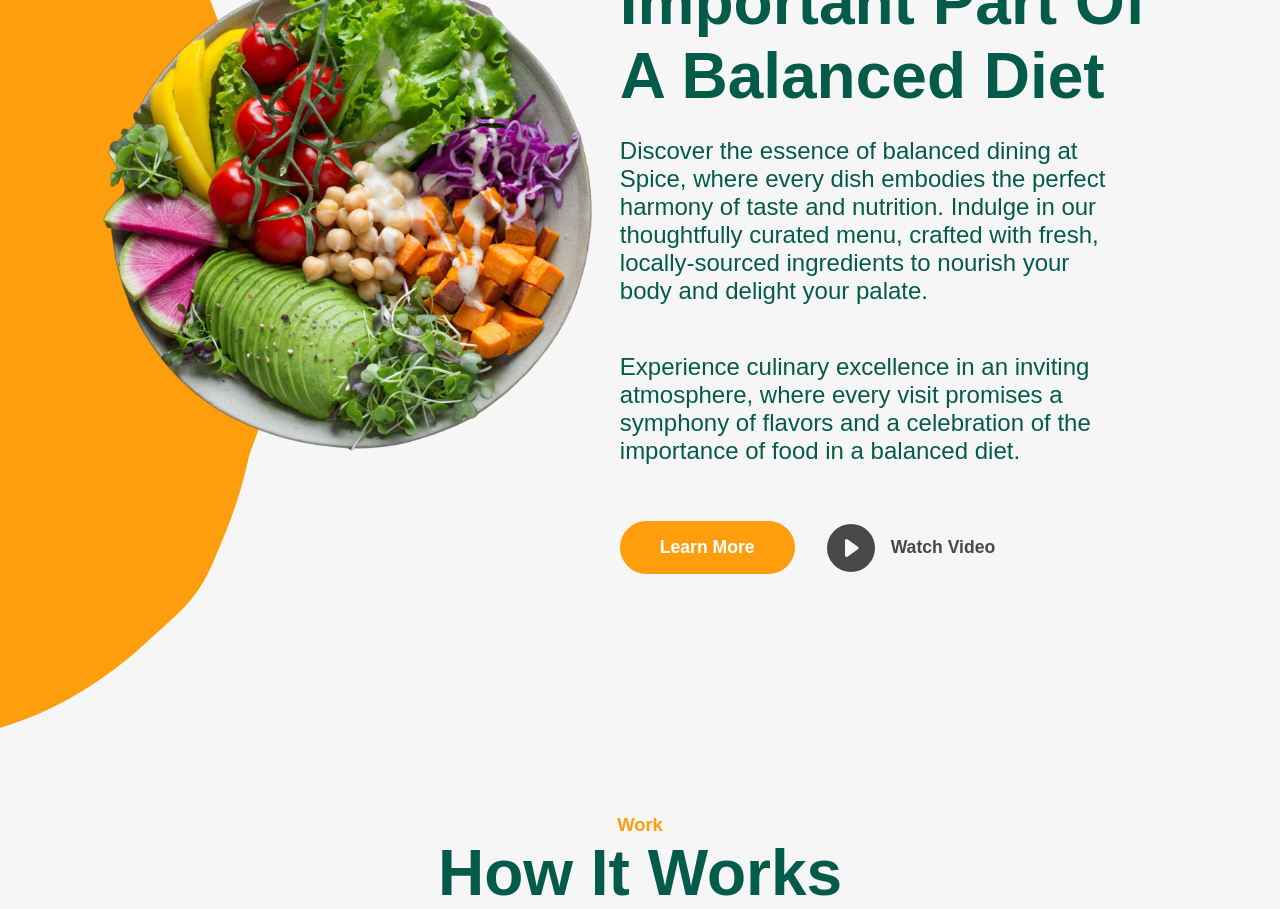
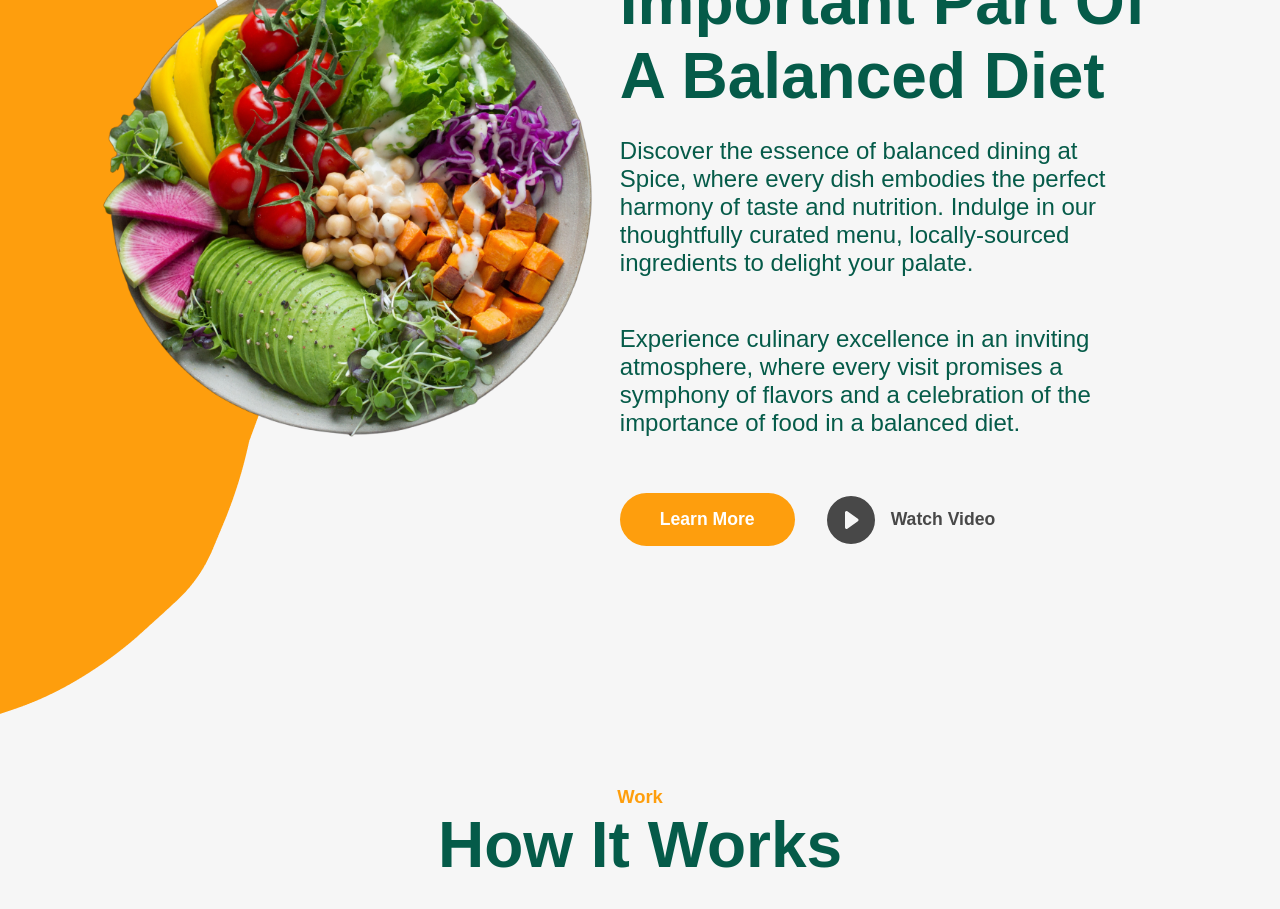
Before and after one commit to rehan-hansaja/Restaurant-Landing-Page, a React (Create React App) app: page / in a window 1280 px wide. Shown: the part 1160-2069 px from the top of the page. Built offline with nearby package versions, Linux system fonts and the light colour scheme.

Commit message:
Update About.jsx

```diff
--- a/src/components/About.jsx
+++ b/src/components/About.jsx
@@ -20,7 +20,7 @@
         </h1>
         <p className="primary-text">
           Discover the essence of balanced dining at Spice, where every dish embodies the perfect harmony of taste and nutrition.
-          Indulge in our thoughtfully curated menu, crafted with fresh, locally-sourced ingredients to nourish your body and delight your palate.
+          Indulge in our thoughtfully curated menu, locally-sourced ingredients to delight your palate.
         </p>
         <p className="primary-text">
         Experience culinary excellence in an inviting atmosphere, where every visit promises a symphony of flavors and a celebration of
```
